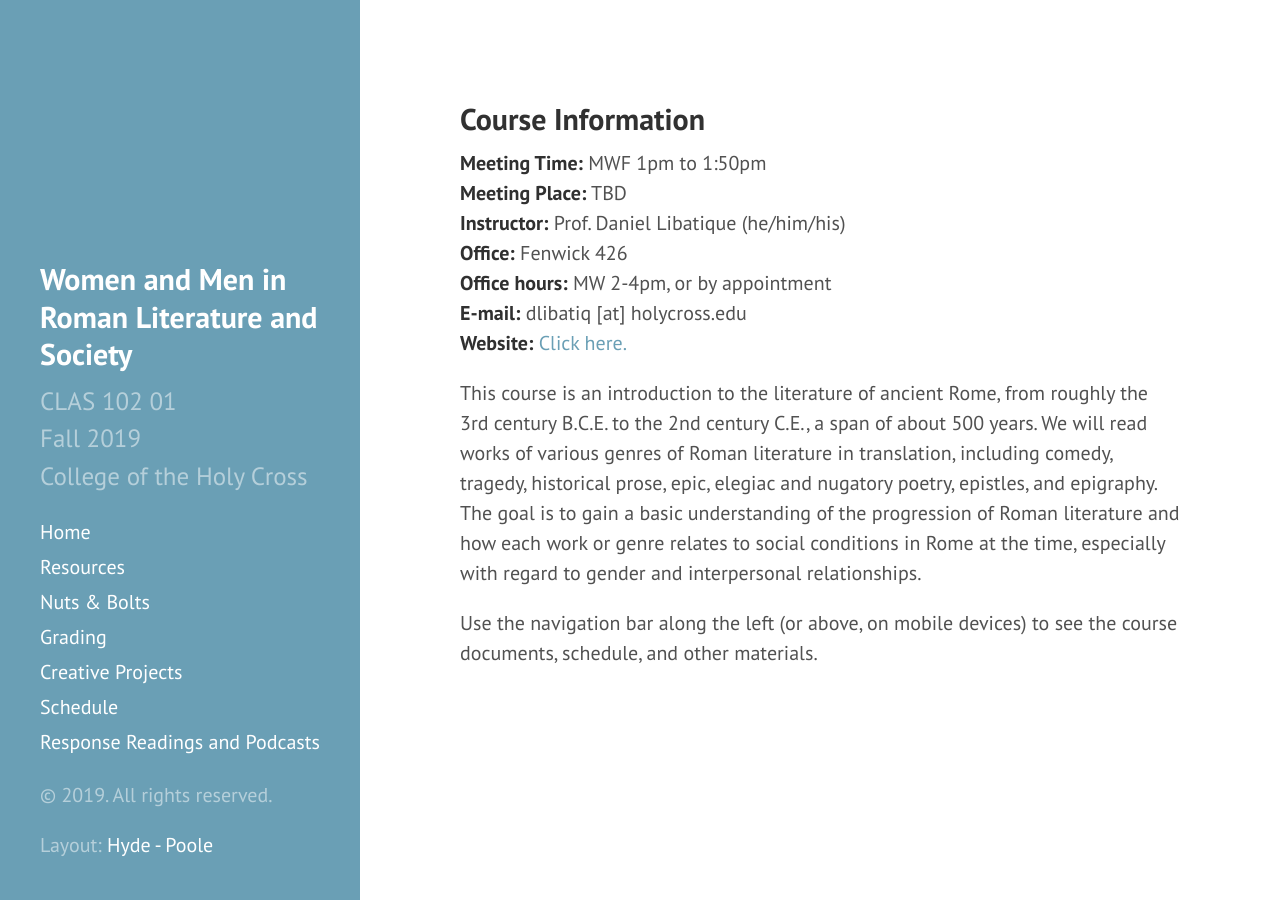
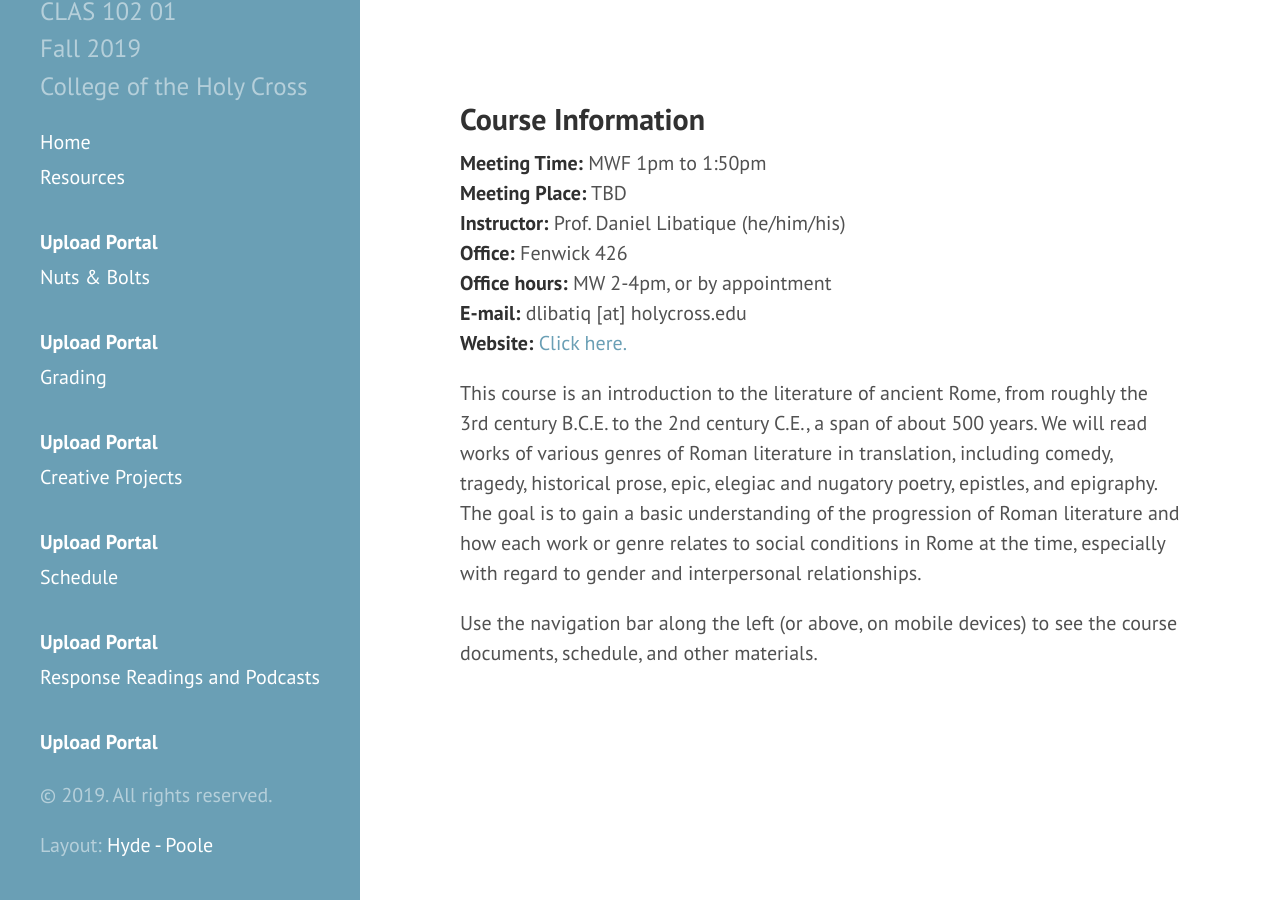
Before and after one commit to DLibatique/CLAS102-F19, a Jekyll site: the page built from _pages/1-index.md, in a window 1280 px wide. Built offline with Jekyll 4.4.1, drawn with Linux system fonts in a browser that asks for light colours.

Commit message:
added upload portal to sidebar

```diff
--- a/_includes/sidebar.html
+++ b/_includes/sidebar.html
@@ -24,6 +24,8 @@
         {% if node.title != null %}
           {% if node.layout == "page" or node.layout == "portal" %}
             <a class="sidebar-nav-item{% if page.url == node.url %} active{% endif %}" target="_self" href="{{ site.url }}{{ node.url }}">{{ node.title }}</a>
+            <br />
+            <a class="sidebar-nav-item active" target="_self" href="https://forms.gle/AQSPjMyhwTN6x8Vw8">Upload Portal</a>
           {% endif %}
         {% endif %}
       {% endfor %}
```
